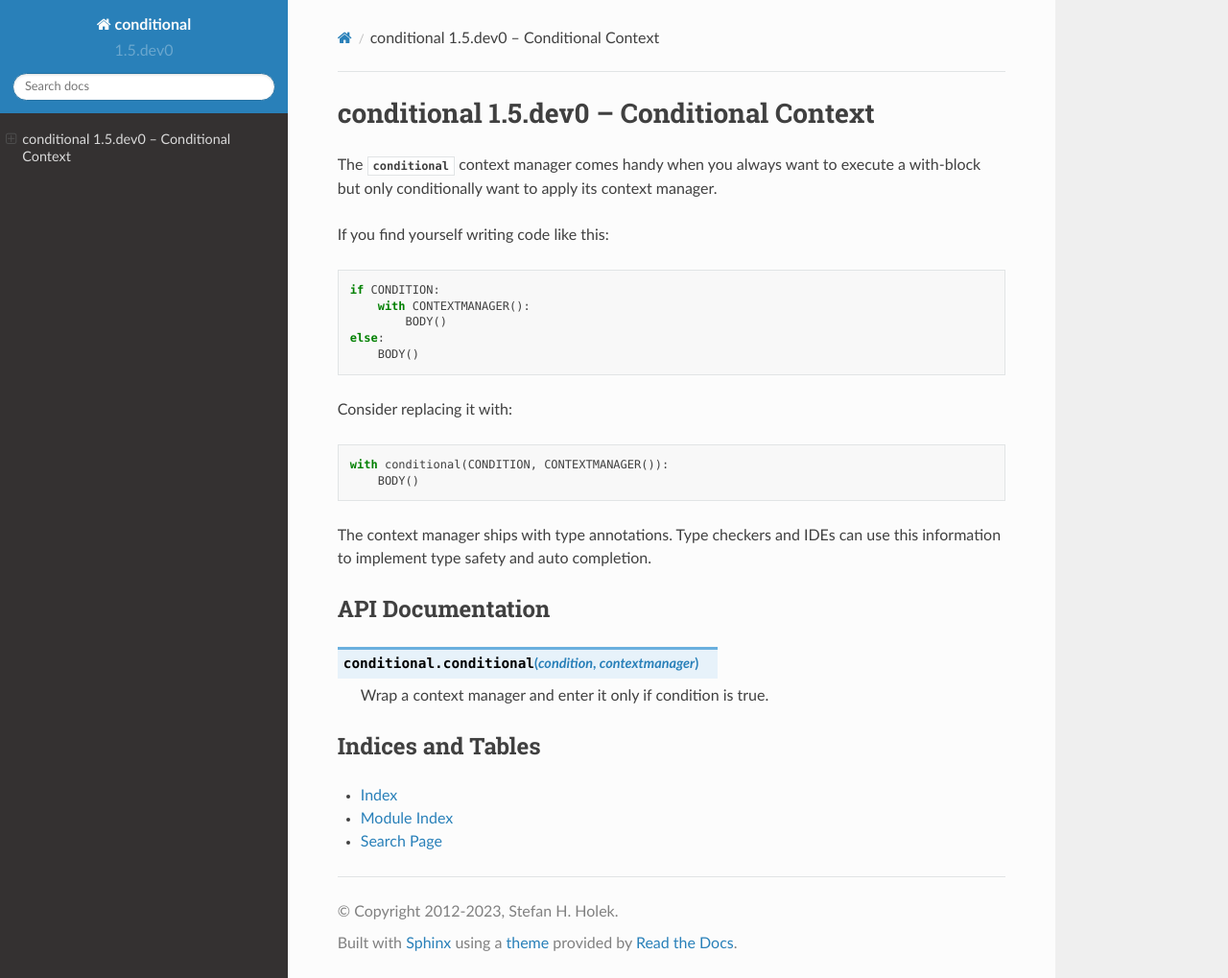
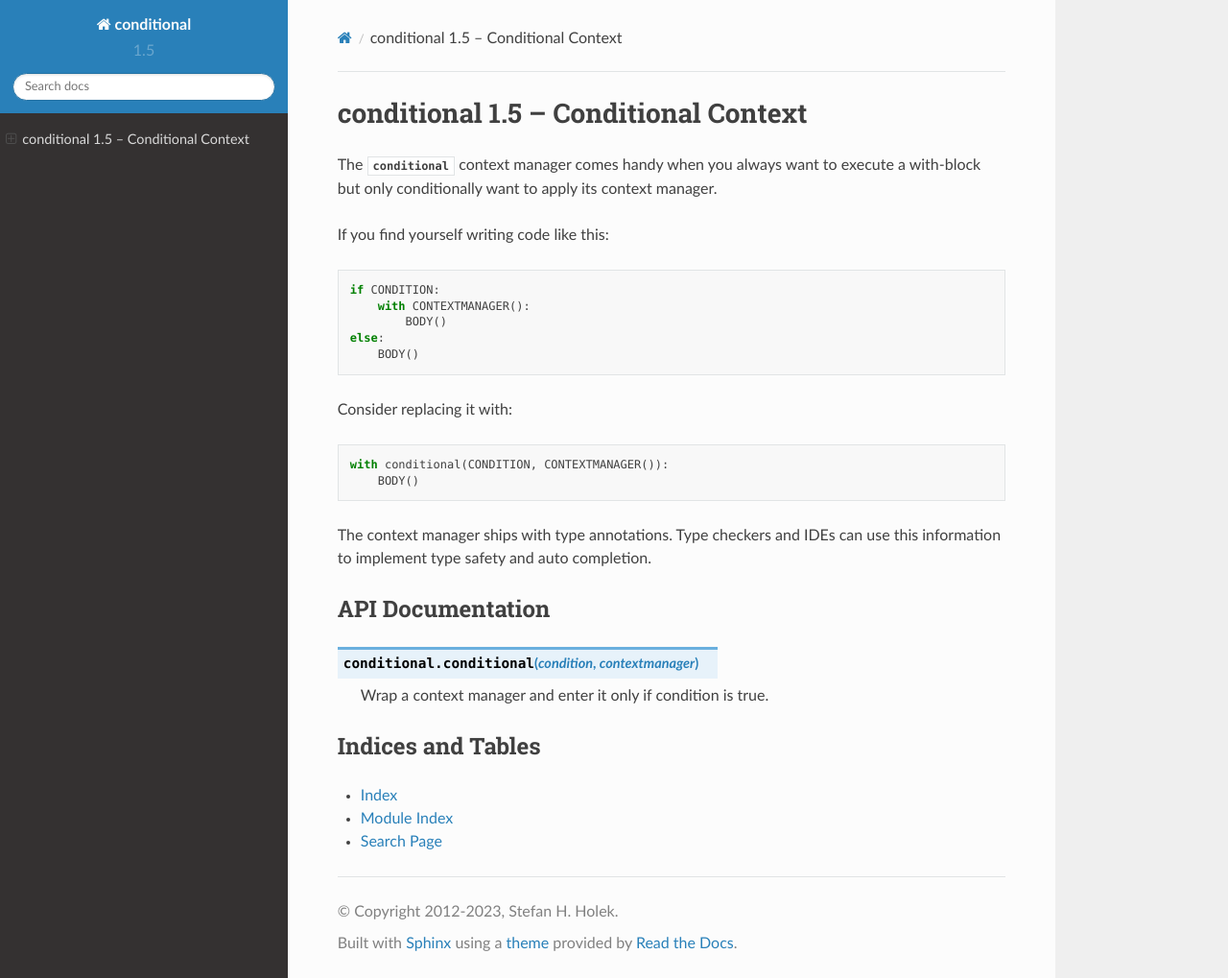
Before and after one commit to stefanholek/conditional, a Sphinx documentation site: the page built from docs/index.rst, in a window 1280 px wide and 1019 px high. Shown: the whole window at 96% size. Built offline with Sphinx 7.4.7 and the Read the Docs theme 2.0.0, drawn with Linux system fonts in a browser that asks for light colours.

Commit message:
Prepare conditional 1.5.

```diff
--- a/CHANGES.rst
+++ b/CHANGES.rst
@@ -1,7 +1,7 @@
 Changelog
 =========
 
-1.5 - Unreleased
+1.5 - 2023-09-14
 ----------------
 
 - Add type annotations to the context manager.
--- a/docs/conf.py
+++ b/docs/conf.py
@@ -48,9 +48,9 @@ copyright = u'2012-2023, Stefan H. Holek'
 # built documents.
 #
 # The full version, including alpha/beta/rc tags.
-release = '1.5.dev0'
+release = '1.5'
 # The short X.Y version.
-version = '1.5.dev0'
+version = '1.5'
 
 # The language for content autogenerated by Sphinx. Refer to documentation
 # for a list of supported languages.
```
